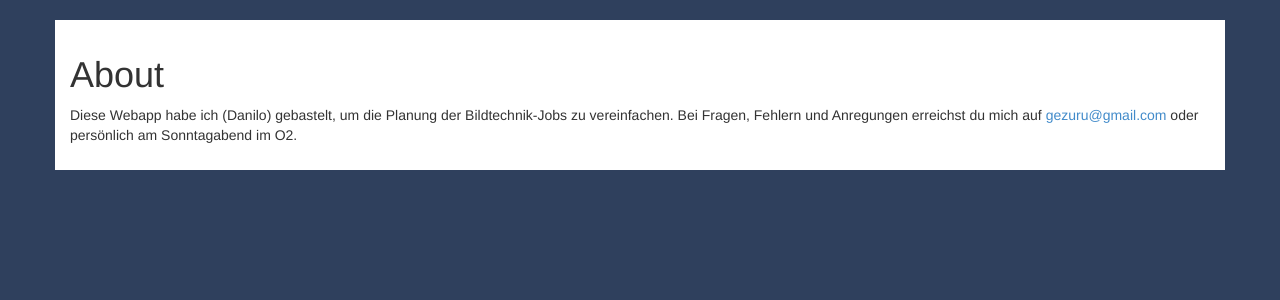
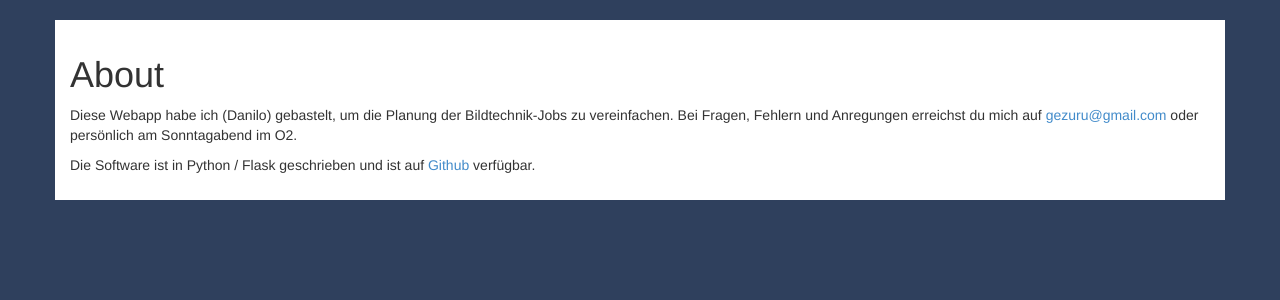
Before and after one commit to dbrgn/pcs-matrix, a Flask app: page /about/ in a window 1280 px wide. Shown: the part 51-351 px from the top of the page. Run offline with Flask 2, Linux system fonts and the light colour scheme; some libraries are stand-ins or nearby versions.

Commit message:
Added license and link to Github

```diff
--- a/templates/about.html
+++ b/templates/about.html
@@ -11,4 +11,7 @@
     erreichst du mich auf {{ "gezuru@gmail.com"|urlize }} oder persönlich am
     Sonntagabend im O2.</p>
 
+    <p>Die Software ist in Python / Flask geschrieben und ist auf
+    <a href="https://github.com/dbrgn/pcs-matrix">Github</a> verfügbar.</p>
+
 {% endblock %}
```
Also changed, not shown: LICENSE.txt (added).
